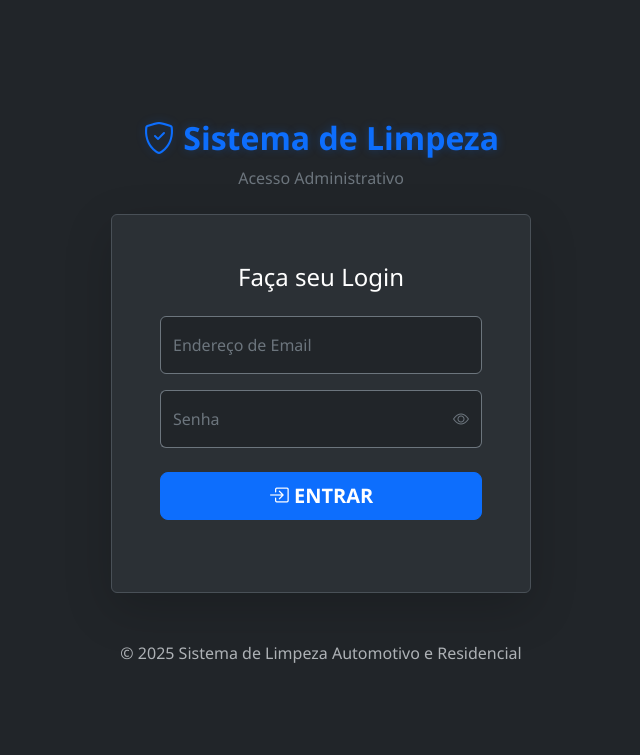
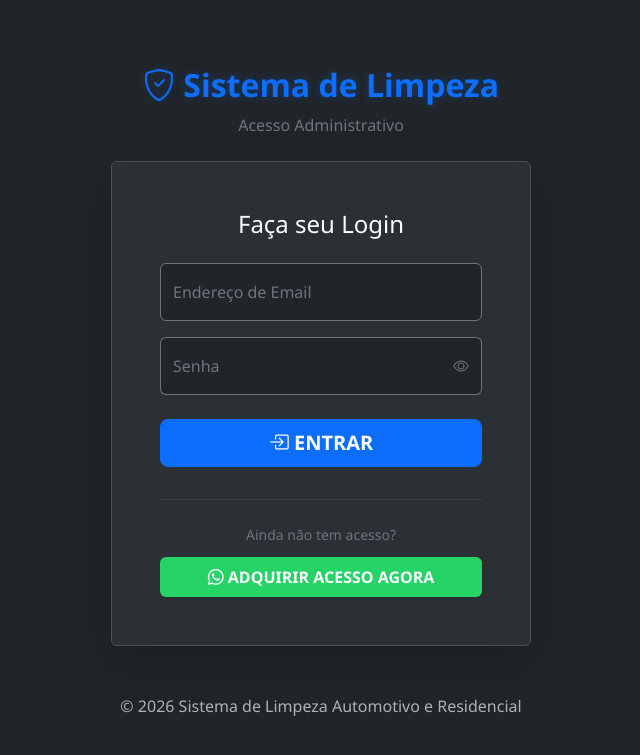
Before and after one commit to maiconferreiraa/sistema-limpeza, a Flask app: page /login in a window 1280 px wide. Shown: the top 755 px of the page, without its empty margins (319-959 px from the left). Run offline with Flask 3, Linux system fonts and the light colour scheme; some libraries are stand-ins or nearby versions.

Commit message:
ADD: adiquirir acesso

```diff
--- a/templates/login.html
+++ b/templates/login.html
@@ -17,7 +17,7 @@
             font-family: 'Segoe UI', Tahoma, Geneva, Verdana, sans-serif;
         }
         .form-signin {
-            max-width: 450px; /* AUMENTADO: Deixou a tela mais larga */
+            max-width: 450px;
             width: 100%;
             padding: 15px;
         }
@@ -28,6 +28,18 @@
         .card {
             border: 1px solid #495057;
             background-color: #2b3035;
+        }
+        /* ESTILO DO BOTÃO WHATSAPP */
+        .btn-whatsapp {
+            background-color: #25d366;
+            color: white;
+            border: none;
+            transition: 0.3s;
+        }
+        .btn-whatsapp:hover {
+            background-color: #128c7e;
+            color: white;
+            transform: scale(1.02);
         }
     </style>
 </head>
@@ -43,7 +55,8 @@
     </div>
 
     <div class="card shadow-lg">
-        <div class="card-body p-5"> <h2 class="h4 mb-4 fw-normal text-white">Faça seu Login</h2>
+        <div class="card-body p-5">
+            <h2 class="h4 mb-4 fw-normal text-white">Faça seu Login</h2>
 
             <div class="form-floating mb-3 text-start">
                 <input type="email" class="form-control bg-dark text-white border-secondary" id="email" placeholder="nome@exemplo.com">
@@ -65,10 +78,20 @@
             </button>
 
             <div id="error-msg" class="mt-3 text-danger fw-bold small"></div>
+
+            <hr class="my-4 border-secondary">
+            <div class="d-grid gap-2">
+                <p class="text-secondary small mb-1">Ainda não tem acesso?</p>
+                <a href="https://wa.me/5531995012927?text=Olá%20Maicon,%20gostaria%20de%20adquirir%20acesso%20ao%20Sistema%20de%20Limpeza."
+                   target="_blank"
+                   class="btn btn-whatsapp py-2 fw-bold shadow-sm">
+                    <i class="bi bi-whatsapp"></i> ADQUIRIR ACESSO AGORA
+                </a>
+            </div>
         </div>
     </div>
 
-    <p class="mt-5 mb-3 text-muted">© 2025 Sistema de Limpeza Automotivo e Residencial</p>
+    <p class="mt-5 mb-3 text-muted">© 2026 Sistema de Limpeza Automotivo e Residencial</p>
 </main>
 
 <script>
@@ -77,11 +100,8 @@
     const eyeIcon = document.querySelector('#eyeIcon');
 
     togglePassword.addEventListener('click', function (e) {
-        // Alternar o tipo de atributo
         const type = password.getAttribute('type') === 'password' ? 'text' : 'password';
         password.setAttribute('type', type);
-
-        // Alternar o ícone
         eyeIcon.classList.toggle('bi-eye');
         eyeIcon.classList.toggle('bi-eye-slash');
     });
@@ -91,7 +111,6 @@
   import { initializeApp } from "https://www.gstatic.com/firebasejs/9.22.1/firebase-app.js";
   import { getAuth, signInWithEmailAndPassword } from "https://www.gstatic.com/firebasejs/9.22.1/firebase-auth.js";
 
-  // --- IMPORTANTE: COLE SUAS CHAVES AQUI ---
   const firebaseConfig = {
     apiKey: "AIzaSyAzYgJGO6lvz7s9BMincNb-Qm9URkD8GCs",
     authDomain: "sistema-limpeza-e9e9e.firebaseapp.com",
@@ -101,7 +120,6 @@
     appId: "1:71391357517:web:6d29a0c0237d895e548a04",
     measurementId: "G-N6VQPFQ2FZ"
     };
-  // ----------------------------------------
 
   const app = initializeApp(firebaseConfig);
   const auth = getAuth(app);
@@ -111,7 +129,6 @@
   const errorMsg = document.getElementById('error-msg');
   const btnLogin = document.getElementById('btnLogin');
 
-  // Função para enviar o token para o Python
   async function enviarTokenParaBackend(user) {
       const token = await user.getIdToken();
 
@@ -130,7 +147,6 @@
       }
   }
 
-  // Evento de Login
   btnLogin.addEventListener('click', () => {
       const email = emailInput.value;
       const pass = passwordInput.value;
@@ -140,7 +156,6 @@
           return;
       }
 
-      // Estado de carregamento
       btnLogin.disabled = true;
       btnLogin.innerHTML = '<span class="spinner-border spinner-border-sm" role="status" aria-hidden="true"></span> Entrando...';
       errorMsg.textContent = "";
@@ -154,7 +169,6 @@
               btnLogin.disabled = false;
               btnLogin.innerHTML = '<i class="bi bi-box-arrow-in-right"></i> ENTRAR';
 
-              // Mensagens de erro amigáveis em Português
               if (error.code === 'auth/user-not-found' || error.code === 'auth/wrong-password') {
                   errorMsg.textContent = "Email ou senha incorretos.";
               } else if (error.code === 'auth/invalid-email') {
@@ -167,7 +181,6 @@
           });
   });
 
-  // Permitir login com a tecla Enter
   passwordInput.addEventListener("keypress", function(event) {
     if (event.key === "Enter") {
       event.preventDefault();
```
